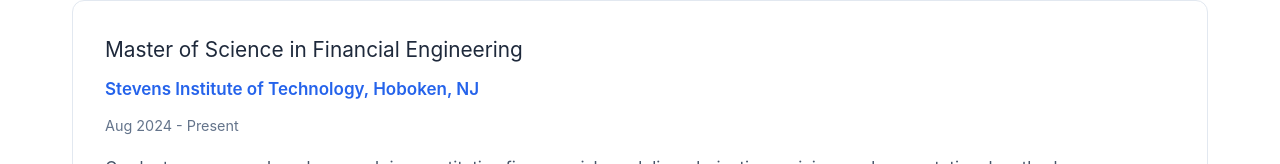
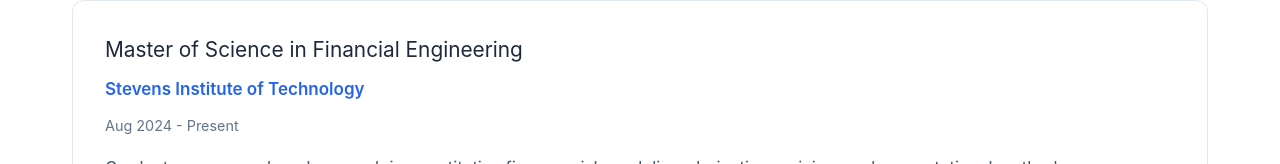
Before and after one commit to ishankakodkar/ishankakodkar.github.io, a React (Vite) app: page /about in a window 1280 px wide. Shown: the part 456-620 px from the top of the page. Built offline with nearby package versions, Linux system fonts and the light colour scheme.

Commit message:
Remove location information from About page

```diff
--- a/src/pages/About.jsx
+++ b/src/pages/About.jsx
@@ -19,7 +19,7 @@
               <h2>🎓 Education</h2>
               <div className="education-item">
                 <h3>Master of Science in Financial Engineering</h3>
-                <p className="institution">Stevens Institute of Technology, Hoboken, NJ</p>
+                <p className="institution">Stevens Institute of Technology</p>
                 <p className="date">Aug 2024 - Present</p>
                 <p className="details">Graduate coursework and research in quantitative finance, risk modeling, derivatives pricing, and computational methods.</p>
                 <div className="coursework">
@@ -34,7 +34,7 @@
               </div>
               <div className="education-item">
                 <h3>Bachelor of Technology in Electrical and Electronics Engineering</h3>
-                <p className="institution">National Institute of Technology, Goa — Ponda-Goa, India</p>
+                <p className="institution">National Institute of Technology, Goa</p>
                 <p className="date">Aug 2018 - June 2022</p>
                 <p className="details">Built a strong foundation in mathematics, programming, signal processing, and systems engineering.</p>
                 <div className="coursework">
@@ -88,35 +88,35 @@
 
               <div className="experience-item">
                 <h3>Quantitative Researcher</h3>
-                <p className="company">Graduate Student Managed Investment Fund (GSMIF), Hoboken, NJ</p>
+                <p className="company">Graduate Student Managed Investment Fund (GSMIF)</p>
                 <p className="date">September 2025 - Present</p>
                 <p className="description">Conduct quantitative research and modeling on macroeconomic trends and multi-asset ETFs for portfolio construction. Collaborate with peers to generate trade ideas and support ETF-focused strategies using statistical and risk analysis.</p>
               </div>
 
               <div className="experience-item">
                 <h3>Student Research Assistant</h3>
-                <p className="company">Stevens Institute of Technology, Hoboken, NJ</p>
+                <p className="company">Stevens Institute of Technology</p>
                 <p className="date">March 2025 - Present</p>
                 <p className="description">Developed and optimized reinforcement learning-based trading agents within a high-frequency trading simulation. Assisted in organizing the HFTC 25 competition, including system setup and technical support.</p>
               </div>
 
               <div className="experience-item">
                 <h3>Junior Research Fellow</h3>
-                <p className="company">IHUB-Data, IIIT Hyderabad, Sri City, India</p>
+                <p className="company">IHUB-Data, IIIT Hyderabad</p>
                 <p className="date">Oct 2023 - July 2024</p>
                 <p className="description">Engineered real-time data processing pipeline for multi-sensor integration (IMU/GPS) achieving 99.5% accuracy. Designed blueprint for the Road Traffic Quality Index and implemented it using various road parameters.</p>
               </div>
 
               <div className="experience-item">
                 <h3>Brain Research Consultant</h3>
-                <p className="company">WorldQuant Research (India) Private Limited, Remote</p>
+                <p className="company">WorldQuant Research (India) Private Limited</p>
                 <p className="date">Feb 2023 - July 2024</p>
                 <p className="description">Implemented and optimized long–short market-neutral strategies across multiple timeframes and global exchanges. Leveraged statistical arbitrage techniques and machine learning models to enhance trading strategies. Developed 20+ profitable alpha strategies for global equity markets achieving Sharpe ratios greater than 2.0.</p>
               </div>
 
               <div className="experience-item">
                 <h3>Engineer</h3>
-                <p className="company">Jio Platforms Limited, Bengaluru, India</p>
+                <p className="company">Jio Platforms Limited</p>
                 <p className="date">June 2022 - Feb 2023</p>
                 <p className="description">Built high-performance Python APIs and optimized in-memory database Redis, cutting query latency by 10%. Developed ARIMA-based forecasting model for ad impressions data with 85% prediction accuracy.</p>
               </div>
```
